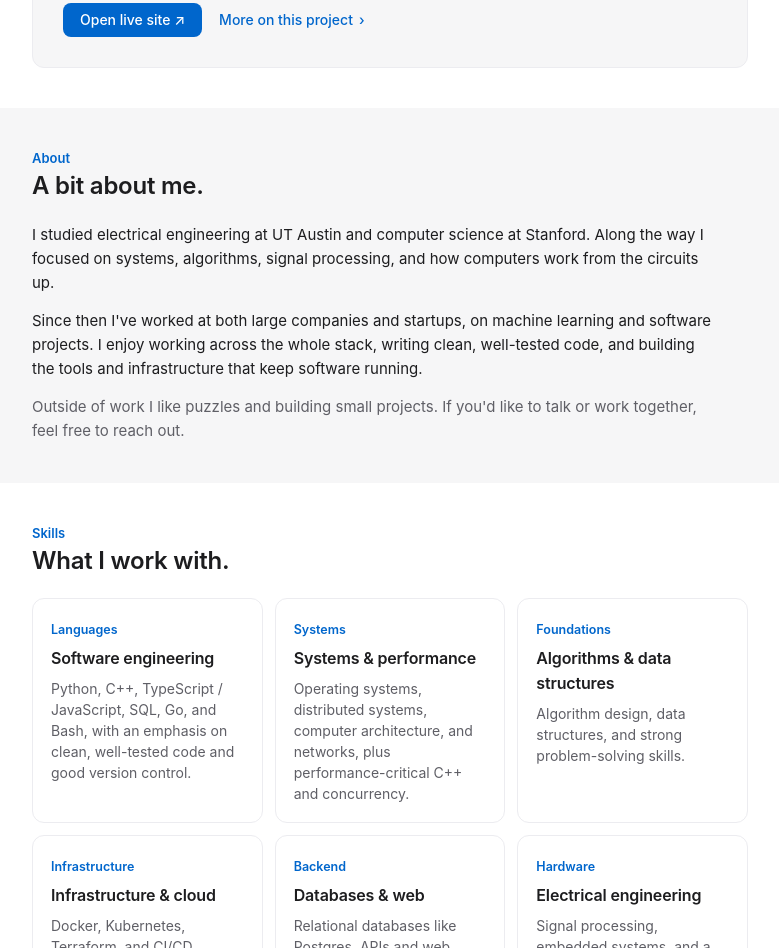
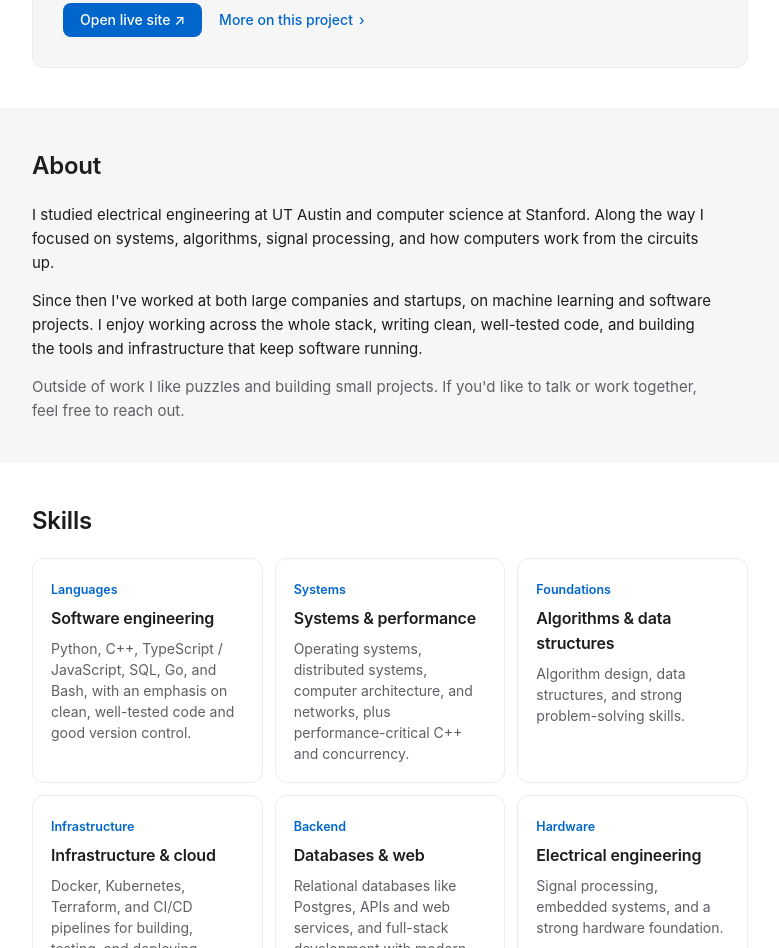
Before and after one commit to gradientsj/gradientsj-stanleyjacob-dev, a plain HTML site: page index.html in a window 1280 px wide. Shown: the part 1130-2078 px from the top of the page, without its empty margins (250-1029 px from the left). Drawn offline with Linux system fonts and the light colour scheme.

Commit message:
Simplify section headings to just About and Skills

```diff
--- a/index.html
+++ b/index.html
@@ -91,8 +91,7 @@
     <section class="soft">
       <div class="wrap">
         <div class="section-head">
-          <div class="kicker">About</div>
-          <h2>A bit about me.</h2>
+          <h2>About</h2>
         </div>
         <div class="prose">
           <p>
@@ -118,8 +117,7 @@
     <section>
       <div class="wrap">
         <div class="section-head">
-          <div class="kicker">Skills</div>
-          <h2>What I work with.</h2>
+          <h2>Skills</h2>
         </div>
         <div class="grid">
           <div class="cell">
```
